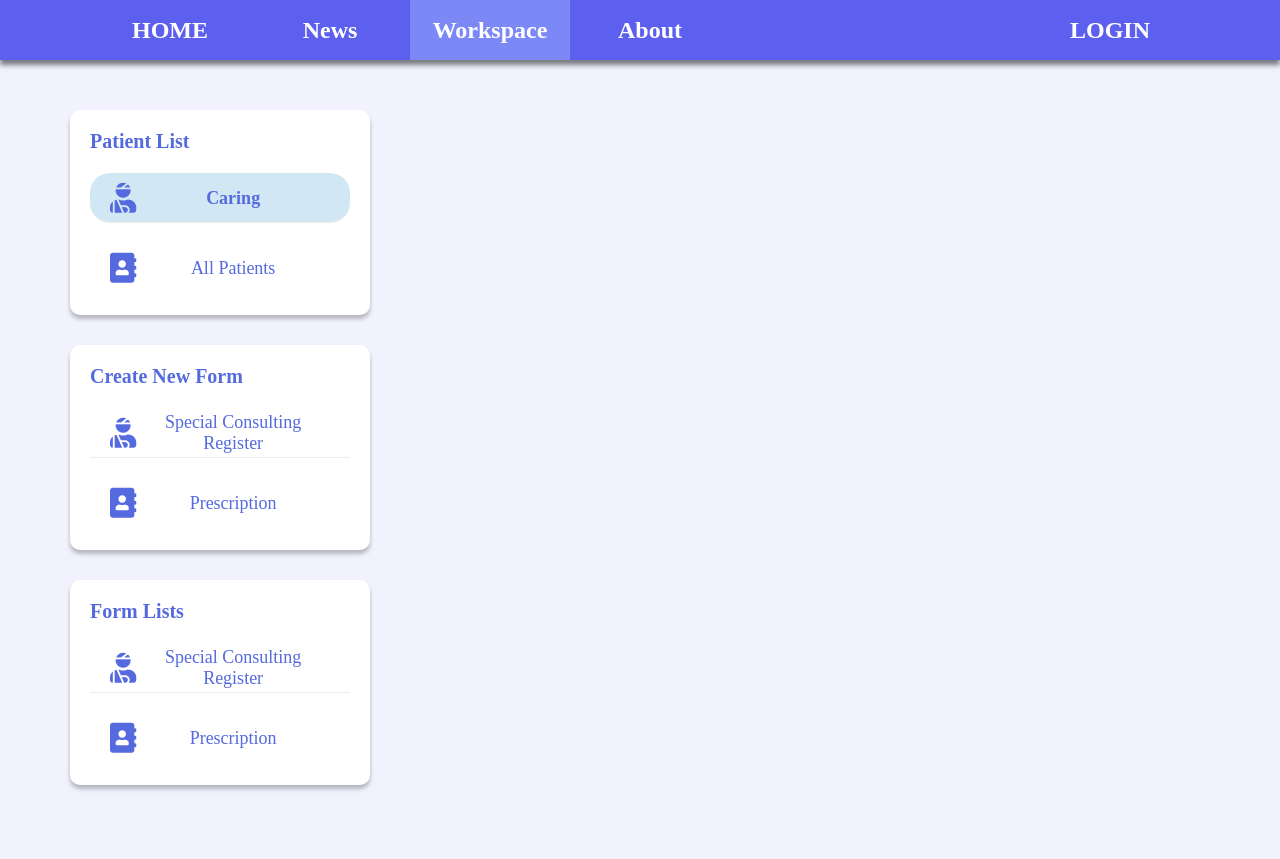
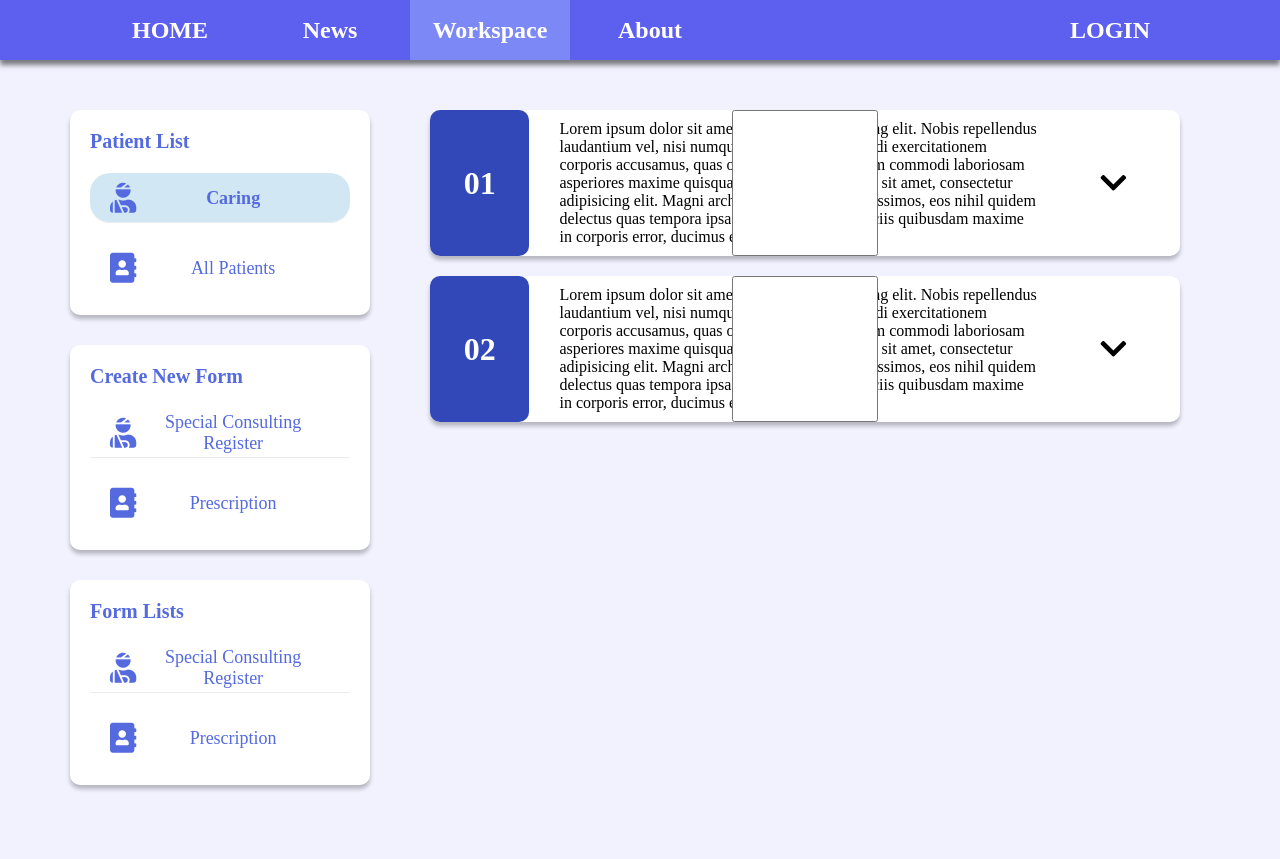
Before and after one commit to Nqunhth/Web_HospitalManagement, a PHP site: page /Doctor_patientCaring.html in a window 1280 px wide. Shown: the top 859 px of the page. Run offline with PHP 8.4, Linux system fonts and the light colour scheme.

Commit message:
Doctor Page - In progress 80%

```diff
--- a/Doctor_formPrescription.html
+++ b/Doctor_formPrescription.html
@@ -46,7 +46,7 @@
 
         <div class="container">
             <div class="container__background_color">
-                <div chall="container__menu">
+                <div class="container__menu">
                     <div class="box menu__box patient-list">
                         <p>Patient List</p>
                         <ul>
--- a/Doctor_formSpecCon.html
+++ b/Doctor_formSpecCon.html
@@ -46,7 +46,7 @@
 
         <div class="container">
             <div class="container__background_color">
-                <div chall="container__menu">
+                <div class="container__menu">
                     <div class="box menu__box patient-list">
                         <p>Patient List</p>
                         <ul>
--- a/Doctor_listPrescription.html
+++ b/Doctor_listPrescription.html
@@ -46,7 +46,7 @@
 
         <div class="container">
             <div class="container__background_color">
-                <div chall="container__menu">
+                <div class="container__menu">
                     <div class="box menu__box patient-list">
                         <p>Patient List</p>
                         <ul>
--- a/Doctor_listSpecCon.html
+++ b/Doctor_listSpecCon.html
@@ -46,7 +46,7 @@
 
         <div class="container">
             <div class="container__background_color">
-                <div chall="container__menu">
+                <div class="container__menu">
                     <div class="box menu__box patient-list">
                         <p>Patient List</p>
                         <ul>
--- a/Doctor_patientCaring.html
+++ b/Doctor_patientCaring.html
@@ -46,7 +46,7 @@
 
         <div class="container">
             <div class="container__background_color">
-                <div chall="container__menu">
+                <div class="container__menu">
                     <div class="box menu__box patient-list">
                         <p>Patient List</p>
                         <ul>
@@ -88,6 +88,56 @@
                     </div>
                 </div>
                 <div class="container__content">
+                    <ul class="card-list">
+                        <li class="dropdown">
+                            <input type="checkbox" />
+                            <div  class="short-card">
+                                <div class="number-card">
+                                    <h1>01</h1>
+                                </div>
+                                <p class="in-waiting">Lorem ipsum dolor sit amet consectetur adipisicing elit. Nobis repellendus laudantium vel, nisi numquam mollitia facilis modi exercitationem corporis accusamus, quas optio atque veniam enim commodi laboriosam asperiores maxime quisquam.
+                                    Lorem ipsum dolor sit amet, consectetur adipisicing elit. Magni architecto voluptates dignissimos, eos nihil quidem delectus quas tempora ipsa laudantium quasi officiis quibusdam maxime in corporis error, ducimus explicabo laborum.
+                                </p>
+
+                                <i class="fas fa-chevron-down"></i>
+                            </div>
+                            <div class="full-card">
+                                <div class="number-card">
+
+                                </div>
+                                <p class="in-waiting has-border-top">Lorem ipsum dolor sit amet consectetur adipisicing elit. Nobis repellendus laudantium vel, nisi numquam mollitia facilis modi exercitationem corporis accusamus, quas optio atque veniam enim commodi laboriosam asperiores maxime quisquam.
+                                    Lorem ipsum, dolor sit amet consectetur adipisicing elit. Fugiat quam provident repudiandae quaerat assumenda quod, esse cum a consectetur, voluptas porro accusantium autem quae incidunt delectus, harum impedit officiis ipsam?
+                                    Lorem ipsum dolor sit amet consectetur adipisicing elit. Sequi similique quidem voluptate cupiditate sint, eum, sunt ducimus non beatae suscipit dolorem? Rerum aliquam delectus veniam, illum alias sit sint id.
+                                    Lorem ipsum dolor sit amet consectetur adipisicing elit. Aliquid recusandae modi dolorem voluptates sit minus maiores, inventore possimus suscipit enim accusamus, sint error. In suscipit deserunt incidunt earum atque nisi?
+                                    Lorem ipsum dolor sit amet consectetur adipisicing elit. Fugit assumenda culpa nobis aliquam exercitationem commodi possimus perspiciatis rem soluta et optio sequi omnis, vero distinctio molestias debitis facilis temporibus at!                                </p>
+                                <i class="fas"></i>
+                            </div>
+                        </li>
+                        <li class="dropdown">
+                            <input type="checkbox" />
+                            <div class="short-card">
+                                <div class="number-card">
+                                    <h1>02</h1>
+                                </div>
+                                <p class="in-waiting">Lorem ipsum dolor sit amet consectetur adipisicing elit. Nobis repellendus laudantium vel, nisi numquam mollitia facilis modi exercitationem corporis accusamus, quas optio atque veniam enim commodi laboriosam asperiores maxime quisquam.
+                                    Lorem ipsum dolor sit amet, consectetur adipisicing elit. Magni architecto voluptates dignissimos, eos nihil quidem delectus quas tempora ipsa laudantium quasi officiis quibusdam maxime in corporis error, ducimus explicabo laborum.
+                                </p>
+
+                                <i class="fas fa-chevron-down"></i>
+                            </div>
+                            <div class="full-card">
+                                <div class="number-card">
+
+                                </div>
+                                <p class="in-waiting has-border-top">Lorem ipsum dolor sit amet consectetur adipisicing elit. Nobis repellendus laudantium vel, nisi numquam mollitia facilis modi exercitationem corporis accusamus, quas optio atque veniam enim commodi laboriosam asperiores maxime quisquam.
+                                    Lorem ipsum, dolor sit amet consectetur adipisicing elit. Fugiat quam provident repudiandae quaerat assumenda quod, esse cum a consectetur, voluptas porro accusantium autem quae incidunt delectus, harum impedit officiis ipsam?
+                                    Lorem ipsum dolor sit amet consectetur adipisicing elit. Sequi similique quidem voluptate cupiditate sint, eum, sunt ducimus non beatae suscipit dolorem? Rerum aliquam delectus veniam, illum alias sit sint id.
+                                    Lorem ipsum dolor sit amet consectetur adipisicing elit. Aliquid recusandae modi dolorem voluptates sit minus maiores, inventore possimus suscipit enim accusamus, sint error. In suscipit deserunt incidunt earum atque nisi?
+                                    Lorem ipsum dolor sit amet consectetur adipisicing elit. Fugit assumenda culpa nobis aliquam exercitationem commodi possimus perspiciatis rem soluta et optio sequi omnis, vero distinctio molestias debitis facilis temporibus at!                                </p>
+                                <i class="fas"></i>
+                            </div>
+                        </li>
+                    </ul>
                 </div>
             </div>
 
@@ -112,7 +162,6 @@
                             </li>
                         </ul>
                     </div>
-
                 </div>
                 <div class="main-column">
                     <ul class="column-link-list">
@@ -133,6 +182,7 @@
                 <p>More Thing Is Needed</p>
             </div>
         </div>
+        <!-- <script src="./js/main.js"></script> -->
 </body>
 
 </html>
--- a/css/main.css
+++ b/css/main.css
@@ -174,7 +174,7 @@
     flex-grow: 1;
 }
 .container__content{
-    flex-grow: 3;
+    flex-grow: 10;
 }
 .box{
     display: block;
@@ -229,13 +229,7 @@
     background-color:#D1E7F3;
     font-weight: 700;
 }
-/* .menu__box ul:hover .fas{
-    font-size: 40px;
-}
-.menu__box ul:hover li a{
-    font-size: 20px;
 
-} */
 .content__box{
     width: 80%;
     height: 560px;
@@ -271,6 +265,76 @@
 }
 .button-confirm{
     margin-right: 12%;
+}
+.card-list{
+    list-style: none;
+    margin: 30px 100px 20px 60px;
+}
+.card-list li:first-child{
+    margin-top: 50px;
+}
+.card-list li{
+    position: relative;
+    margin-top: 20px;
+    background: #FFF;
+    box-shadow: 0px 4px 4px rgba(0, 0, 0, 0.25);
+    border-radius: 10px;
+}
+.short-card{
+    display: flex;
+}
+.full-card{
+    display: none;
+}
+.number-card{
+    width: 15%;
+    background-color: #3348B8;
+    display: flex;
+    align-items: center;
+    justify-content: center;
+    border-radius: 10px;
+}
+.number-card h1{
+    color: white;
+}
+.card-list .in-waiting{
+    width: 80%;
+    padding: 10px 30px;
+}
+.card-list .in-database{
+    width: 95%;
+    padding: 10px 50px;
+}
+.has-border-top{
+    border-top: 1px solid #ECECEC;
+}
+.card-list .fas{
+    width: 5%;
+    font-size: 30px;
+    display: flex;
+    align-items: center;
+    justify-content: center;
+    margin:0 50px 0 30px;
+}
+
+.dropdown > [type="checkbox"] {
+    width: 100%;
+    height: 100%;
+    opacity: 1;
+    position: absolute;
+    cursor: pointer;
+}
+.dropdown > input[type="checkbox"]:checked ~ .full-card {
+    display: flex;
+}
+.dropdown > input[type="checkbox"]:checked ~ .short-card i.fa-chevron-down{
+    transform: rotate(180deg);
+}
+.dropdown > input[type="checkbox"]:checked ~ .short-card .number-card{
+    border-radius: 10px 10px 0 0;
+}
+.dropdown > input[type="checkbox"]:checked ~ .full-card .number-card{
+    border-radius: 0 0 10px 10px;
 }
 /*footer__main__content*/
 .footer__content{
```
Also changed, not shown: Doctor_patientList.html (+39 -1 lines).
